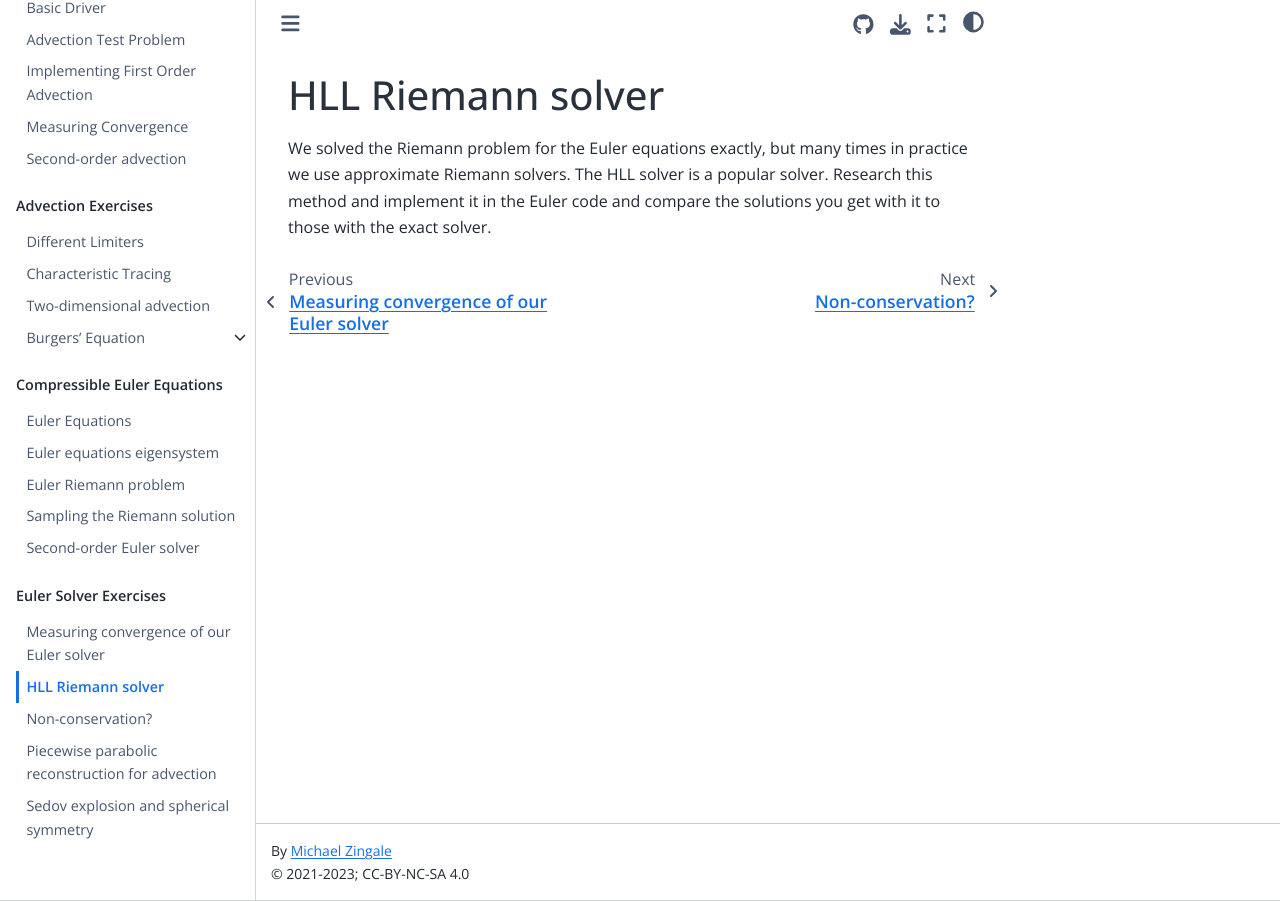
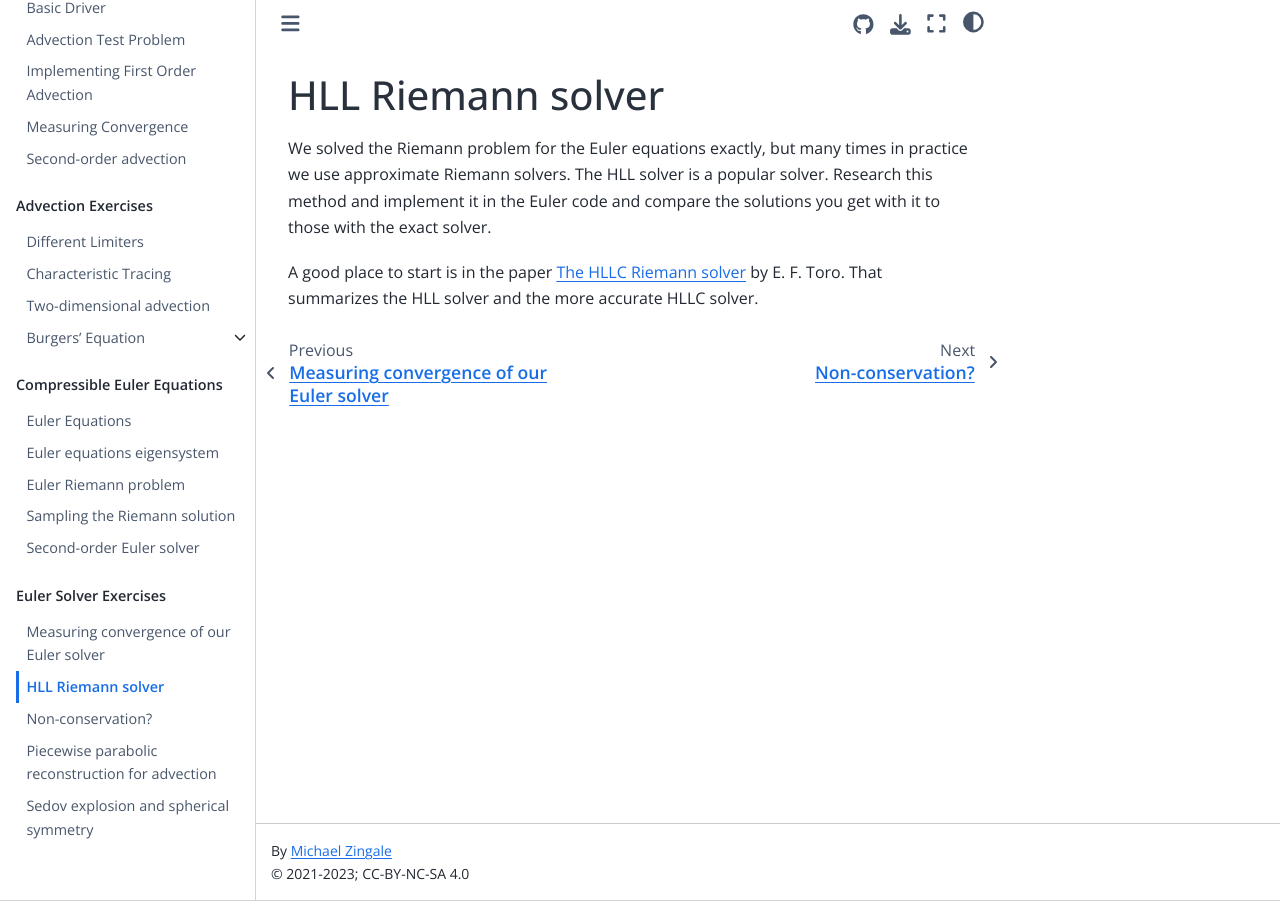
Before and after one commit to zingale/cca-summer-school, a Jupyter Book: the page built from content/euler/euler-project-hll.md, in a window 1280 px wide. Built offline with Jupyter Book 1.0.4 settings and Sphinx 7.4.7 and the Sphinx Book theme 1.1.4, drawn with Linux system fonts in a browser that asks for light colours.

Commit message:
add HLLC

```diff
--- a/content/euler/euler-project-hll.md
+++ b/content/euler/euler-project-hll.md
@@ -5,3 +5,8 @@ many times in practice we use approximate Riemann solvers.  The HLL
 solver is a popular solver.  Research this method and implement it in
 the Euler code and compare the solutions you get with it to those with
 the exact solver.
+
+A good place to start is in the paper [The HLLC Riemann
+solver](https://link.springer.com/article/10.1007/s00193-019-00912-4)
+by E. F. Toro.  That summarizes the HLL solver and the more accurate
+HLLC solver.
```
